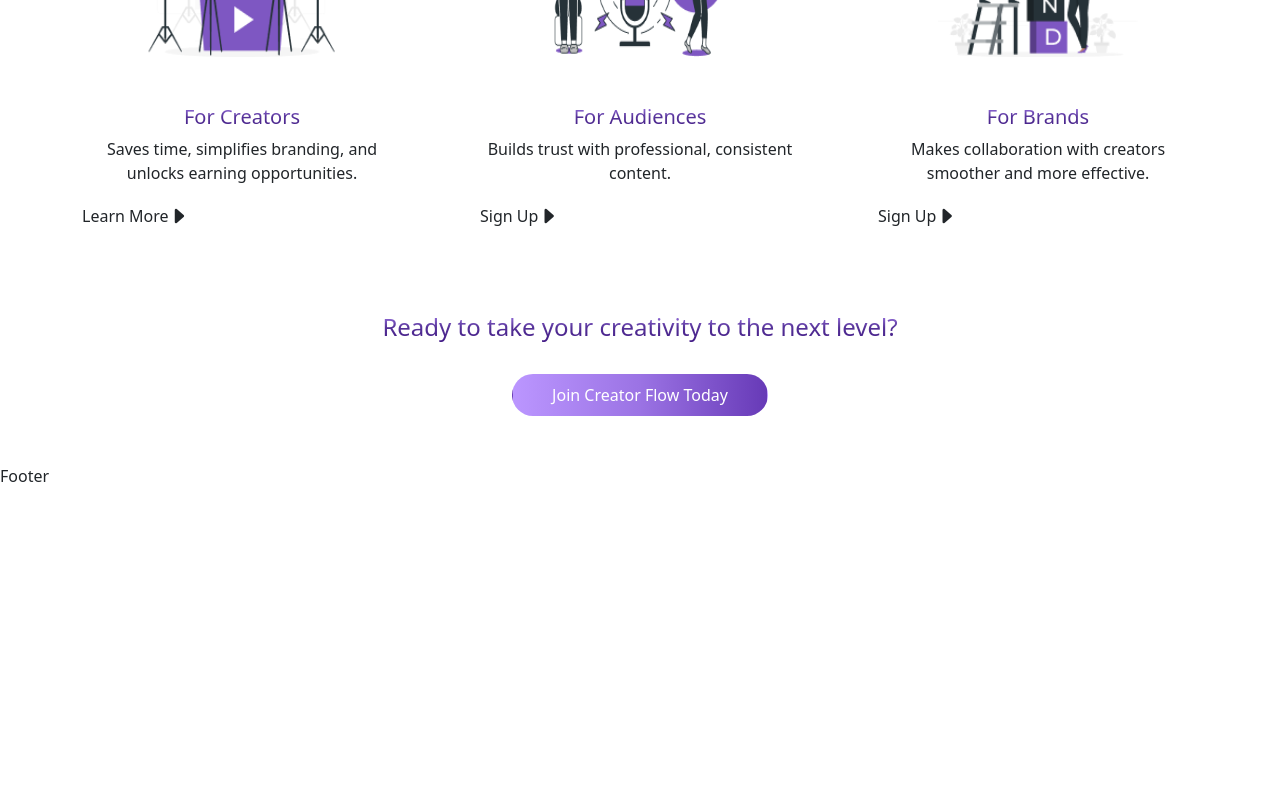
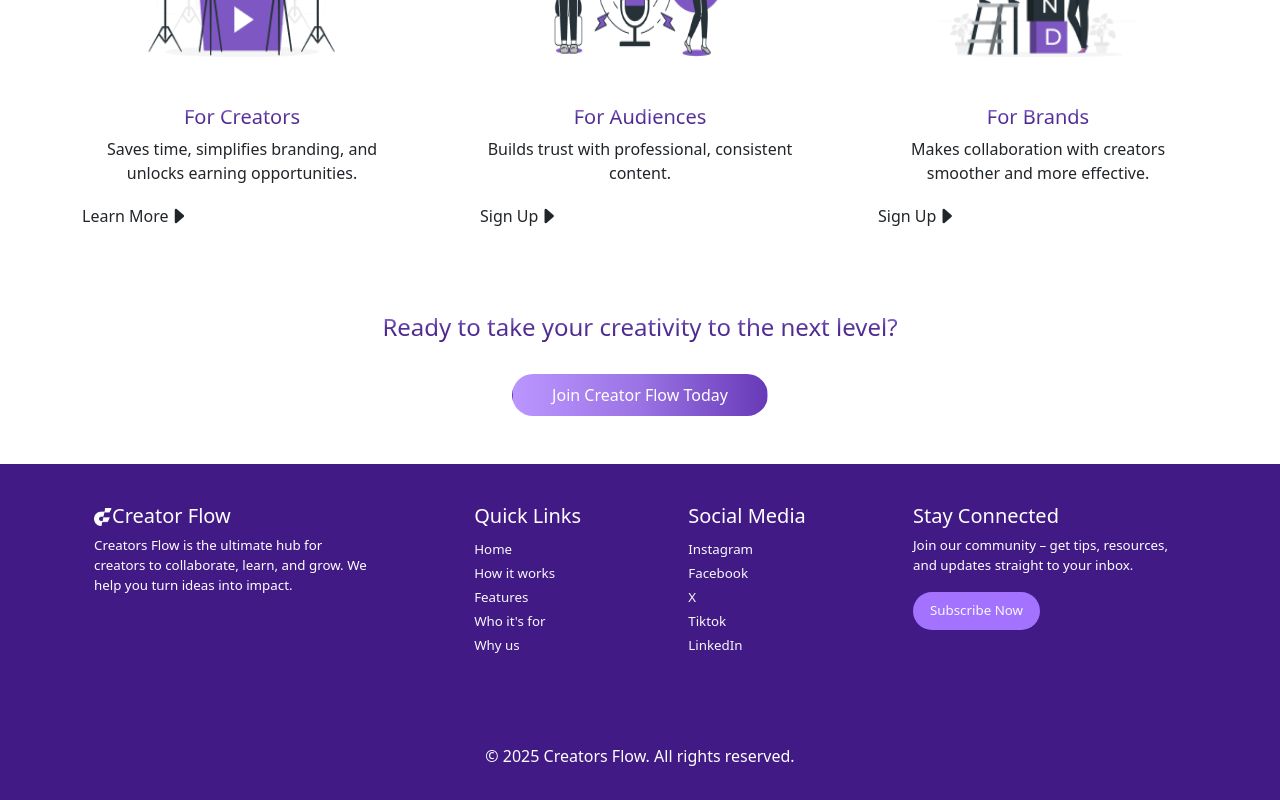
Before and after one commit to toludavid30/creator-flow, a React (Vite) app: page / in a window 1280 px wide. Shown: the part 3191-3991 px from the top of the page. Before the commit the page ends 3679 px from the top, so only its background shows below. Built offline with nearby package versions, Linux system fonts and the light colour scheme.

Commit message:
footer commit

```diff
--- a/src/layOut Components/Footer.jsx
+++ b/src/layOut Components/Footer.jsx
@@ -1,9 +1,62 @@
 import React from 'react'
 import "./styling/styling.css"
+import "./styling/mediaQuery.css"
 
 const Footer = () => {
   return (
-    <div>Footer</div>
+    <div id="Footer" className="py-3 d-flex flex-column gap-5">
+      <div className="wrapper container p-4 d-flex justify-content-between">
+        <div className="flowDiv w-25">
+          <h5>
+            <span className='logo'>
+                        <img src="/footer logo.png" alt="Logo" />
+            </span>
+            <span>
+              Creator Flow
+            </span>
+          </h5>
+          <p className="">
+            Creators Flow is the ultimate hub for creators to collaborate, learn, and grow. We help you turn ideas into impact.
+          </p>
+        </div>
+        <div className="quickLinks">
+          <h5>
+            Quick Links
+          </h5>
+          <ul>
+            <li className=""><a href="" className="text-decoration-none text-light">Home</a></li>
+            <li className=""><a href="" className="text-decoration-none text-light">How it works</a></li>
+            <li className=""><a href="" className="text-decoration-none text-light">Features</a></li>
+            <li className=""><a href="" className="text-decoration-none text-light">Who it's for</a></li>
+            <li className=""><a href="" className="text-decoration-none text-light">Why us</a></li>
+          </ul>
+        </div>
+        <div className="socials">
+          <h5>
+            Social Media
+          </h5>
+          <ul>
+            <li className=""><a href="" className="text-decoration-none text-light">Instagram</a></li>
+            <li className=""><a href="" className="text-decoration-none text-light">Facebook</a></li>
+            <li className=""><a href="" className="text-decoration-none text-light">X</a></li>
+            <li className=""><a href="" className="text-decoration-none text-light">Tiktok</a></li>
+            <li className=""><a href="" className="text-decoration-none text-light">LinkedIn</a></li>
+          </ul>
+        </div>
+        <div className="connected w-25">
+          <h5>
+            Stay Connected
+          </h5>
+          <p>
+            Join our community – get tips, resources, and updates straight to your inbox.
+          </p>
+          <a href="" className="btn btn-small rounded-5 py-2 px-3 text-light">Subscribe Now</a>
+        </div>
+      </div>
+      <p className="text-center">
+        © 2025 Creators Flow. All rights reserved.
+      </p>
+    </div>
   )
 }
 
--- a/src/layOut Components/styling/mediaQuery.css
+++ b/src/layOut Components/styling/mediaQuery.css
@@ -33,6 +33,19 @@
                     -webkit-background-clip: text;
                     -webkit-text-fill-color: transparent;
             }
+        }
+    }
+
+    #Footer{
+        .wrapper{
+            flex-direction: column;
+            .flowDiv{
+                width: 80% !important;
+            }
+            .connected{
+                width: 80% !important;
+            }
+
         }
     }
 }
@@ -74,6 +87,19 @@
             }
         }
     }
+
+    #Footer{
+        .wrapper{
+            flex-direction: column;
+            .flowDiv{
+                width: 80% !important;
+            }
+            .connected{
+                width: 80% !important;
+            }
+
+        }
+    }
 }
 
 @media (min-width: 500px) and (max-width: 800px){
--- a/src/layOut Components/styling/styling.css
+++ b/src/layOut Components/styling/styling.css
@@ -64,4 +64,47 @@
             }
         }
     }
+
+    #Footer{
+        height: auto;
+        background-color: #421a86;
+        color: white;
+        .wrapper{
+            .flowDiv{
+                .logo{
+                img{
+                    height: 18px;
+                    width: 18px;
+                }
+            }
+        }
+        .quickLinks{
+            ul{
+                padding: 0;
+                list-style: none;
+                a{
+                    font-size: smaller;
+                }
+            }
+        }
+        .socials{
+            ul{
+                padding: 0;
+                list-style: none;
+                a{
+                    font-size: smaller;
+                }
+            }
+        }
+        .connected{
+            a{
+                background-color: #A372FF;
+                font-size: smaller;
+            }
+        }
+        p{
+            font-size: smaller;
+        }
+    }
 }
+}
```
Also changed, not shown: public/footer logo.png (added).
